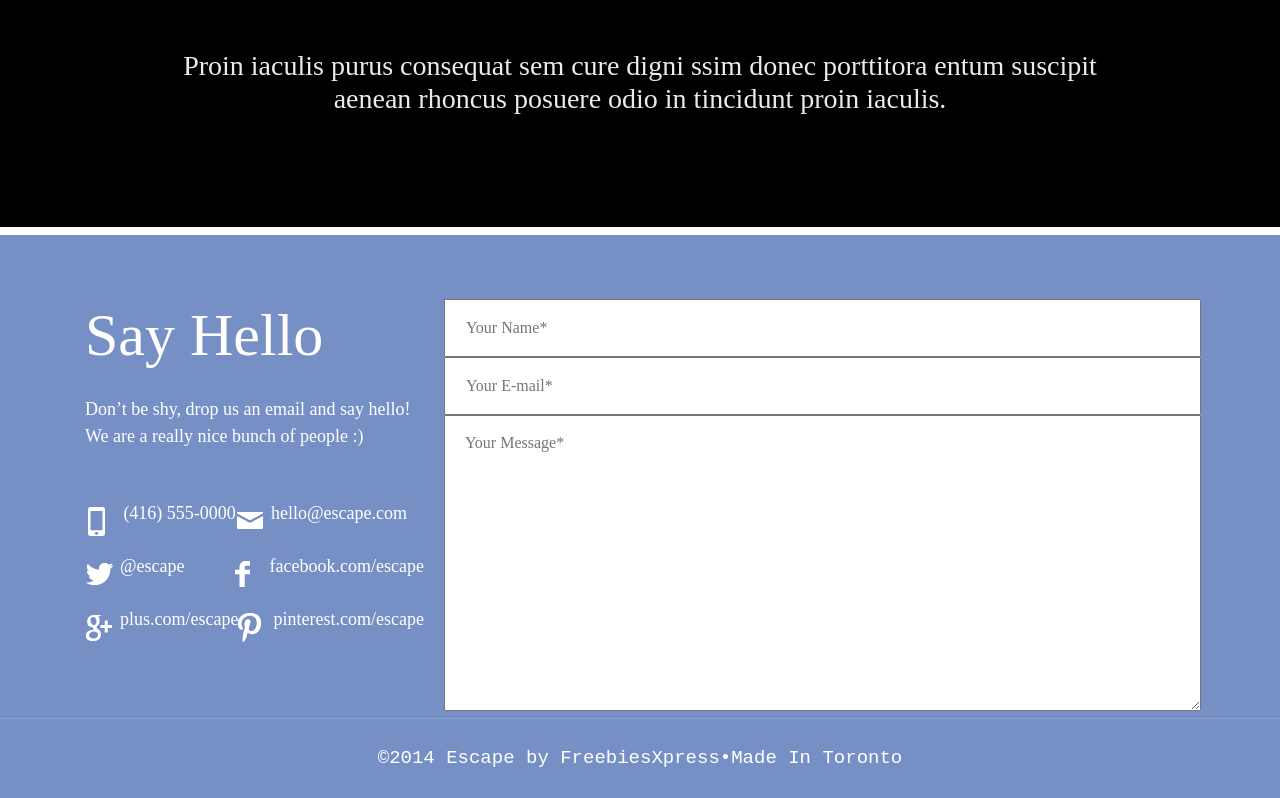
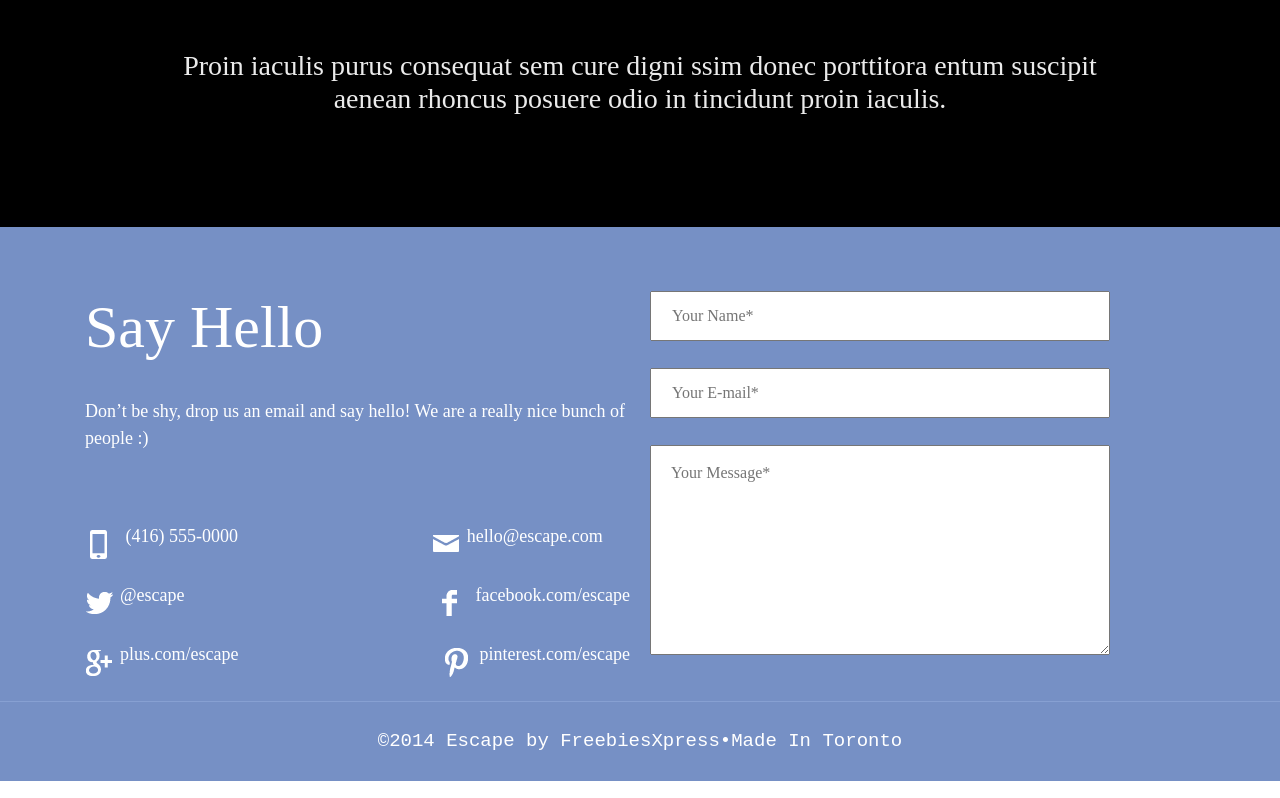
Before and after one commit to Francisco-splee/Scape, a plain HTML site: page index.html in a window 1280 px wide. Shown: the part 3652-4450 px from the top of the page. Drawn offline with nearby package versions, Linux system fonts and the light colour scheme; files whose address does not match are found by name; a web font is replaced by a local one.

Commit message:
correcion de columnas

```diff
--- a/CSS/Estilos.css
+++ b/CSS/Estilos.css
@@ -312,6 +312,9 @@
     grid-gap: 35px;
     cursor: pointer;
 }
+.final h3{
+    margin-bottom: 0;
+}
 
 .circle-fwal{
     width: 235px;
@@ -471,3 +474,21 @@ textarea{
     padding-top: 2%;
     padding-bottom: 2%;
 }
+/*--------------------------------------*/
+.input{
+    margin-bottom: 27px;
+    width: 460px;
+    height: 50px;
+}
+.input1{
+    margin-bottom: 27px;
+    width: 460px;
+    height: 50px;
+}
+.input2{
+    width: 460px;
+    height:210px;
+}
+h3{
+    margin: 0
+}
--- a/index.html
+++ b/index.html
@@ -223,8 +223,10 @@
                          <img src="./img/pinterest.png">
                      </div>
                  </div>
+                 <div class="final">
                  <h3>Proin iaculis purus consequat sem cure  digni ssim donec porttitora entum suscipit <br>
                      aenean rhoncus posuere odio in tincidunt proin iaculis.</h3>
+                     </div>
              </div>
          </div>
 <!----parte azul---->
@@ -262,9 +264,9 @@
                      </div>
                      <div class="footer-item">
                          <form action="contact">
-                             <input type="text" placeholder="Your Name*">
-                             <input type="email" placeholder="Your E-mail*">
-                             <textarea rows="11" cols="80" placeholder="Your Message*"></textarea>
+                             <input type="text" placeholder="Your Name*" class="input">
+                             <input type="email" placeholder="Your E-mail*" class="input1">
+                             <textarea rows="11" cols="80" placeholder="Your Message*" class="input2"></textarea>
                          </form>
                      </div>
                  </div>
```
